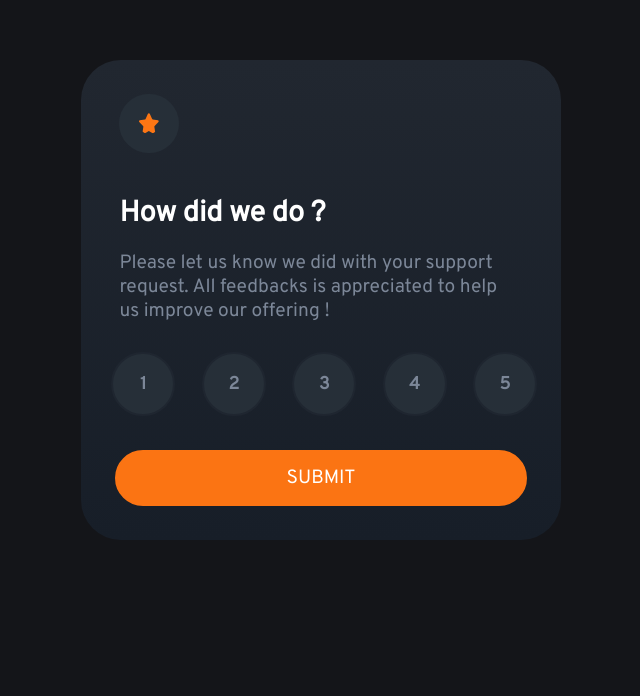
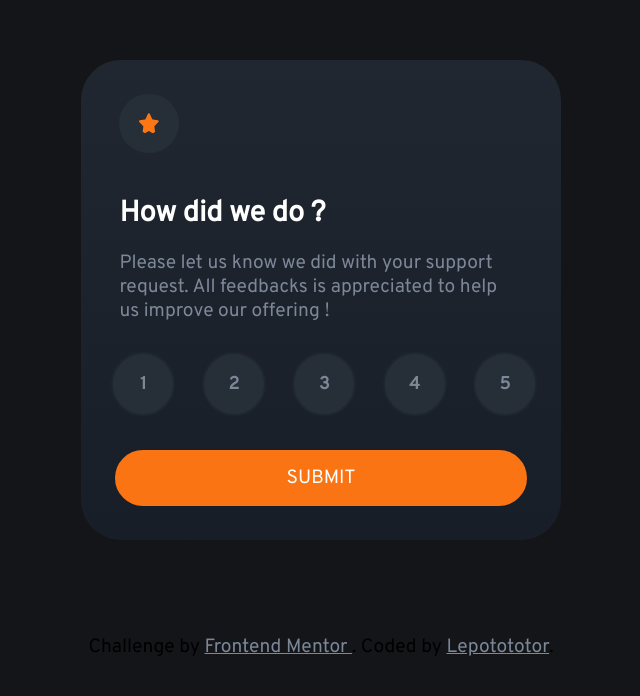
Before and after one commit to Lepotototor/Frontendmentor-TP1, a plain HTML site: page index.html in a window 1280 px wide. Shown: the part 104-800 px from the top of the page, without its empty margins (319-959 px from the left). Drawn offline with Linux system fonts and the light colour scheme.

Commit message:
the footer is not out of screen

```diff
--- a/style.css
+++ b/style.css
@@ -126,7 +126,7 @@ body {
 }
 
 footer {
-  margin-top: 20%;
+  margin-top: 6%;
   display: flex;
   justify-content: center;
   align-items: flex-end;
```
